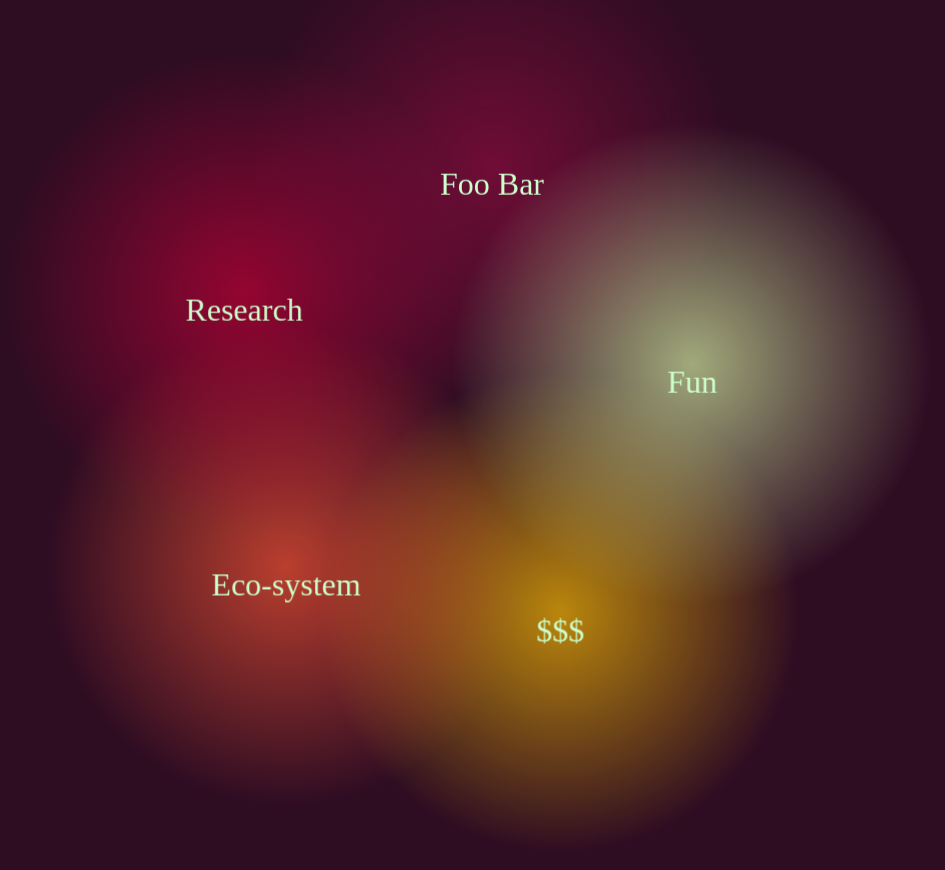
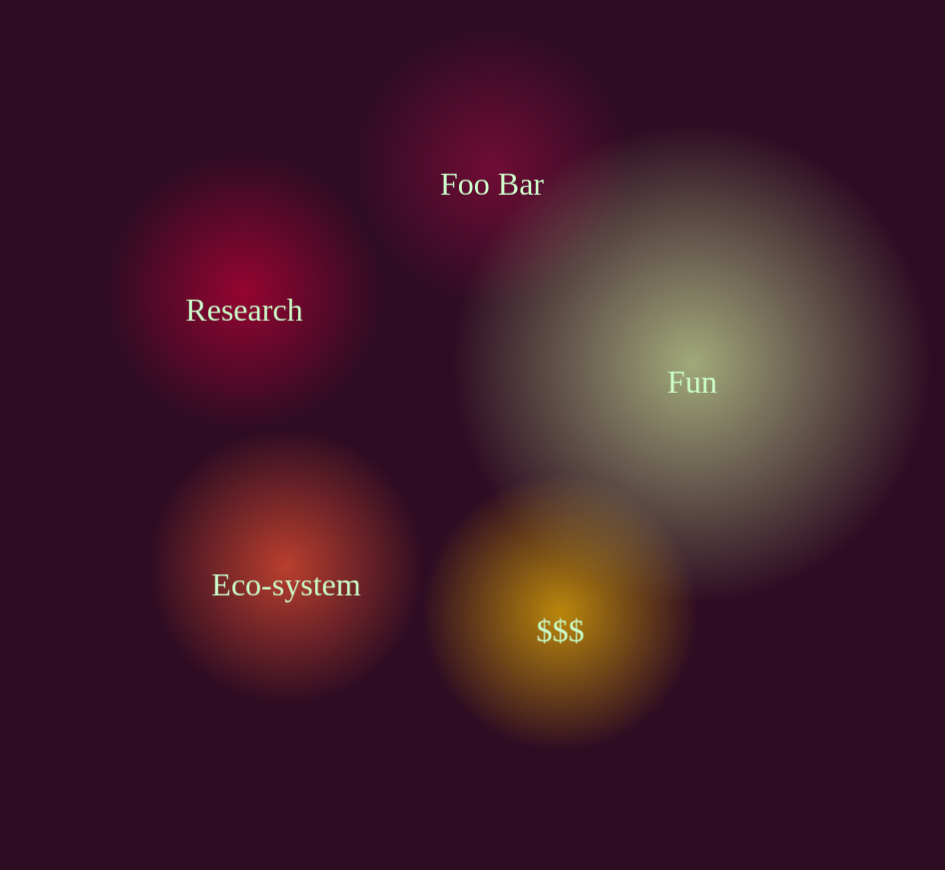
Before and after one commit to ineiti/fledg.re, a plain HTML site: page www/index.html in a window 1280 px wide. Shown: the whole page, without its empty margins (185-1130 px from the left). Drawn offline with Linux system fonts and the light colour scheme.

```diff
--- a/www/entry.css
+++ b/www/entry.css
@@ -59,7 +59,7 @@
   background:
         radial-gradient(circle,
           #FFC300aa,
-          #FFC30000 70.71%);
+          #FFC30000 40.71%);
   animation-name: rotate, pos2;
 }
 
@@ -67,7 +67,7 @@
   background:
         radial-gradient(circle,
           #FF5733aa,
-          #FF573300 70.71%);
+          #FF573300 40.71%);
   animation-name: rotate, pos3;
 }
 
@@ -75,7 +75,7 @@
   background:
         radial-gradient(circle,
           #C70039aa,
-          #C7003900 70.71%);
+          #C7003900 40.71%);
   animation-name: rotate, pos4;
 }
 
@@ -83,7 +83,7 @@
   background:
         radial-gradient(circle,
           #900C3Faa,
-          #900C3F00 70.71%);
+          #900C3F00 40.71%);
   animation-name: rotate, pos5;
 }
 
```
